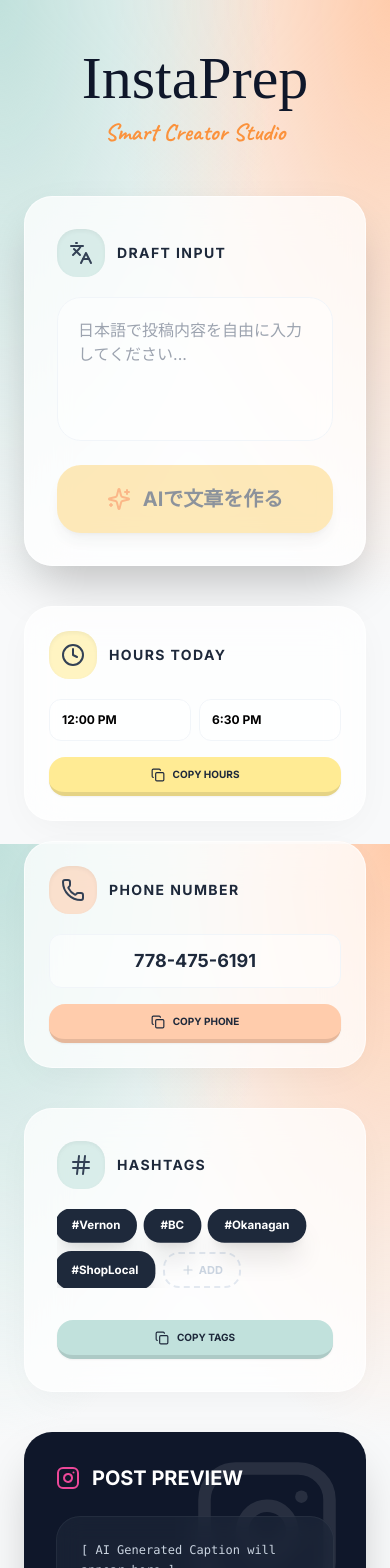
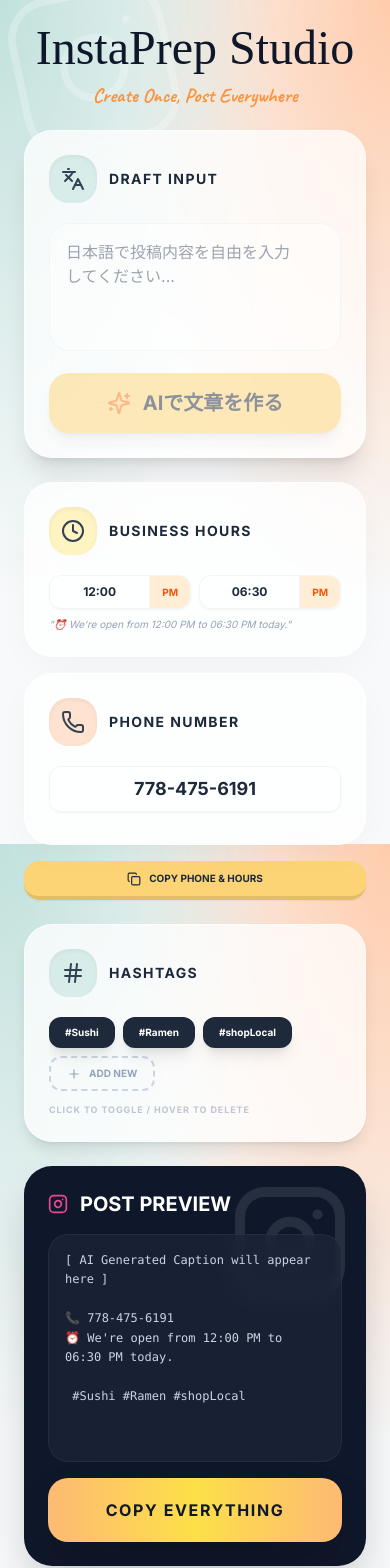
Before and after one commit to matatakicreative/InstaPrep-Studio, a React (Vite) app: page / in a window 390 px wide. Shown: the top 1568 px of the page. Built offline with nearby package versions, Linux system fonts and the light colour scheme; a web font is replaced by a local one.

Commit message:
feat: Enhance AI generation with business details
Introduces new input fields for business hours and phone number, enabling the AI to generate more contextually relevant Instagram posts. Also refactors tag management to use local storage for persistence.

```diff
--- a/index.tsx
+++ b/index.tsx
@@ -1,8 +1,9 @@
-import React, { useState, useEffect, useMemo } from 'react';
+
+import React, { useState, useEffect, useMemo, useRef } from 'react';
 import ReactDOM from 'react-dom/client';
 import {
   Languages, Clock, Phone, Hash, Sparkles, Copy, Check, Instagram,
-  Plus, Settings, AlertCircle
+  Plus, Settings, AlertCircle, X, Loader2, Trash2
 } from 'lucide-react';
 import { GoogleGenAI, Type } from "@google/genai";
 
@@ -13,7 +14,7 @@
   BUTTERSCOTCH: '#FDD475'
 };
 
-const DEFAULT_TAGS = ['Vernon', 'BC', 'Okanagan', 'ShopLocal'];
+const DEFAULT_TAGS = ['Sushi', 'Ramen', 'shopLocal'];
 
 const CopyButton = ({ text, label = "", baseColor, className = "" }) => {
   const [copied, setCopied] = useState(false);
@@ -49,11 +50,32 @@
   const [loading, setLoading] = useState(false);
   const [result, setResult] = useState(null);
   const [phone, setPhone] = useState("778-475-6191");
-  const [hours, setHours] = useState({ open: "12:00 PM", close: "6:30 PM" });
+  const [hours, setHours] = useState({
+    openTime: "12:00",
+    openPeriod: "PM",
+    closeTime: "06:30",
+    closePeriod: "PM"
+  });
   const [hasKey, setHasKey] = useState(true);
+  const [mainCopied, setMainCopied] = useState(false);
+
+  // Hashtag registration states
+  const [tagInput, setTagInput] = useState("");
+  const [isAddingTag, setIsAddingTag] = useState(false);
+  const tagInputRef = useRef(null);
+
+  const TAG_STORAGE_KEY = 'insta-tags-master-v12-stable';
+
   const [tags, setTags] = useState(() => {
-    const saved = localStorage.getItem('insta-tags-final-v2');
-    return saved ? JSON.parse(saved) : DEFAULT_TAGS.map(t => ({ id: Math.random().toString(), text: t, active: true }));
+    const saved = localStorage.getItem(TAG_STORAGE_KEY);
+    if (saved) {
+      try {
+        return JSON.parse(saved);
+      } catch (e) {
+        return DEFAULT_TAGS.map(t => ({ id: Math.random().toString(), text: t, active: true }));
+      }
+    }
+    return DEFAULT_TAGS.map(t => ({ id: Math.random().toString(), text: t, active: true }));
   });
 
   useEffect(() => {
@@ -68,7 +90,16 @@
     checkKey();
   }, []);
 
-  useEffect(() => { localStorage.setItem('insta-tags-final-v2', JSON.stringify(tags)); }, [tags]);
+  useEffect(() => {
+    localStorage.setItem(TAG_STORAGE_KEY, JSON.stringify(tags));
+  }, [tags]);
+
+  // Focus input when starting addition
+  useEffect(() => {
+    if (isAddingTag && tagInputRef.current) {
+      tagInputRef.current.focus();
+    }
+  }, [isAddingTag]);
 
   const handleOpenKey = async () => {
     if (window.aistudio) {
@@ -84,14 +115,15 @@
       const ai = new GoogleGenAI({ apiKey: process.env.API_KEY });
       const response = await ai.models.generateContent({
         model: 'gemini-3-flash-preview',
-        contents: `以下の内容で魅力的なInstagram投稿を英語で作成してください。日本語の指示は次の通り：\n${prompt}`,
+        contents: `以下の内容で魅力的なInstagram投稿を英語で作成してください。英語の本文は125文字から250文字の範囲で作成してください。また、本文の内容に合ったハッシュタグを3つ生成してください。日本語の指示は次の通り：\n${prompt}`,
         config: {
           systemInstruction: `あなたはプロフェッショナルなInstagramマーケターです。
           入力内容を元に以下のJSONを返してください。
-          1. caption: 英語の投稿本文。
+          1. caption: 英語の投稿本文。長さは必ず125文字以上、250文字以内にしてください。
           2. caption_jp: 投稿本文の丁寧な日本語訳（省略しないでください）。
           3. imagePhrase: 画像に入れる3-5単語の短いキャッチコピー（英語）。
-          4. imagePhrase_jp: そのキャッチコピーの日本語訳。`,
+          4. imagePhrase_jp: そのキャッチコピーの日本語訳。
+          5. hashtags: 内容に合ったハッシュタグを3つ生成（#は含めず単語のみ）。`,
           responseMimeType: "application/json",
           responseSchema: {
             type: Type.OBJECT,
@@ -99,9 +131,13 @@
               caption: { type: Type.STRING },
               caption_jp: { type: Type.STRING },
               imagePhrase: { type: Type.STRING },
-              imagePhrase_jp: { type: Type.STRING }
+              imagePhrase_jp: { type: Type.STRING },
+              hashtags: {
+                type: Type.ARRAY,
+                items: { type: Type.STRING }
+              }
             },
-            required: ["caption", "caption_jp", "imagePhrase", "imagePhrase_jp"]
+            required: ["caption", "caption_jp", "imagePhrase", "imagePhrase_jp", "hashtags"]
           }
         }
       });
@@ -120,21 +156,88 @@
     }
   };
 
+  const hoursSentence = useMemo(() =>
+    `⏰ We're open from ${hours.openTime} ${hours.openPeriod} to ${hours.closeTime} ${hours.closePeriod} today.`,
+    [hours]
+  );
+  const phoneText = useMemo(() => `📞 ${phone}`, [phone]);
+  const contactBlock = useMemo(() => `${phoneText}\n${hoursSentence}`, [phoneText, hoursSentence]);
+
   const finalContent = useMemo(() => {
-    const activeTagsStr = tags.filter(t => t.active).map(t => `#${t.text}`).join(' ');
-    const hoursStr = `⏰ Today: ${hours.open} - ${hours.close}`;
-    const phoneStr = `📞 ${phone}`;
+    const aiTagsStr = result?.hashtags ? result.hashtags.map(t => `#${t.trim()}`).join(' ') : "";
+    const manualTagsStr = tags.filter(t => t.active).map(t => `#${t.text}`).join(' ');
 
     let content = "";
     if (result) {
-      content += `【 ${result.imagePhrase} 】\n\n`;
+      content += `【 ${result.imagePhrase} 】\n`;
       content += `${result.caption}\n\n`;
     } else {
       content += `[ AI Generated Caption will appear here ]\n\n`;
     }
-    content += `${phoneStr}\n${hoursStr}\n\n${activeTagsStr}`;
+    content += `${phoneText}\n${hoursSentence}\n\n${aiTagsStr} ${manualTagsStr}`.trim();
     return content;
-  }, [result, phone, hours, tags]);
+  }, [result, phoneText, hoursSentence, tags]);
+
+  const handleMainCopy = () => {
+    navigator.clipboard.writeText(finalContent);
+    setMainCopied(true);
+    setTimeout(() => setMainCopied(false), 2000);
+  };
+
+  // --- REBUILT HASHTAG LOGIC (INLINE VERSION) ---
+  const confirmAddTag = () => {
+    const cleanText = tagInput.trim().replace(/^#+/, "");
+    if (cleanText === "") {
+      setIsAddingTag(false);
+      setTagInput("");
+      return;
+    }
+
+    if (tags.some(t => t.text.toLowerCase() === cleanText.toLowerCase())) {
+      alert("既に登録されています");
+      return;
+    }
+
+    const newTag = {
+      id: `tag-${Date.now()}`,
+      text: cleanText,
+      active: true
+    };
+
+    setTags(prev => [...prev, newTag]);
+    setTagInput("");
+    setIsAddingTag(false);
+  };
+
+  const handleKeyDown = (e) => {
+    if (e.key === 'Enter') confirmAddTag();
+    if (e.key === 'Escape') {
+      setTagInput("");
+      setIsAddingTag(false);
+    }
+  };
+
+  const toggleTag = (id) => {
+    setTags(prev => prev.map(t => t.id === id ? { ...t, active: !t.active } : t));
+  };
+
+  const removeTag = (e, id) => {
+    e.stopPropagation();
+    setTags(prev => prev.filter(t => t.id !== id));
+  };
+
+  const handleClearPrompt = () => {
+    setPrompt("");
+    setResult(null);
+  };
+
+  const toggleOpenPeriod = () => {
+    setHours(prev => ({ ...prev, openPeriod: prev.openPeriod === "AM" ? "PM" : "AM" }));
+  };
+
+  const toggleClosePeriod = () => {
+    setHours(prev => ({ ...prev, closePeriod: prev.closePeriod === "AM" ? "PM" : "AM" }));
+  };
 
   if (!hasKey) {
     return (
@@ -161,46 +264,70 @@
   }
 
   return (
-    <div className="max-w-xl mx-auto px-6 py-12 md:py-20">
-      <header className="text-center mb-12">
-        <h1 className="text-6xl font-londrina text-slate-900 mb-2">InstaPrep</h1>
-        <p className="font-caveat text-2xl text-orange-400">Smart Creator Studio</p>
+    <div className="max-w-xl mx-auto px-6 py-2 md:py-6">
+      <header className="relative text-center mb-6 pt-4 overflow-visible flex flex-col items-center">
+        {/* Update Logo: White watermark shifted to overlap title on the left */}
+        <div className="absolute top-[-30px] left-[-20px] sm:left-[5%] opacity-[0.25] text-white pointer-events-none transform -rotate-12 z-0">
+          <Instagram size={180} strokeWidth={1} />
+        </div>
+        <div className="relative z-10 w-full">
+          <h1 className="text-5xl sm:text-7xl font-londrina text-slate-900 mb-0 leading-[1.0] whitespace-nowrap">InstaPrep Studio</h1>
+          <p className="font-caveat text-xl sm:text-2xl text-orange-400 leading-none mt-[14px]">Create Once, Post Everywhere</p>
+        </div>
       </header>
 
-      <div className="flex flex-col gap-10">
-        <section className="card-ios p-8 shadow-2xl flex flex-col">
+      <div className="flex flex-col gap-6">
+        <section className="card-ios p-6 shadow-xl flex flex-col">
           <SectionHeader icon={Languages} title="Draft Input" color={COLORS.BABY_BLUE} />
+          <div className="relative">
             <textarea
               value={prompt}
               onChange={e => setPrompt(e.target.value)}
-            placeholder="日本語で投稿内容を自由に入力してください..."
-            className="w-full h-36 p-5 rounded-[24px] bg-white/40 border border-slate-100 outline-none focus:ring-4 focus:ring-blue-100/50 transition-all text-slate-700 font-medium text-base resize-none"
+              placeholder="日本語で投稿内容を自由を入力してください..."
+              className="w-full h-32 p-4 pr-12 rounded-[20px] bg-white/40 border border-slate-100 outline-none focus:ring-4 focus:ring-blue-100/50 transition-all text-slate-700 font-medium text-base resize-none"
             />
+            {prompt && (
+              <button
+                onClick={handleClearPrompt}
+                className="absolute top-3 right-3 p-2 rounded-full bg-slate-200/50 text-slate-500 hover:text-red-500 hover:bg-red-50 transition-all z-10"
+                title="Clear draft"
+              >
+                <Trash2 size={16} />
+              </button>
+            )}
+          </div>
           <button
             onClick={handleGenerate}
             disabled={loading || !prompt}
-            className="w-full mt-6 py-5 rounded-[24px] bg-[#FDD475] text-slate-800 font-black text-xl shadow-lg active:scale-95 disabled:opacity-50 transition-all flex items-center justify-center gap-3"
+            className={`w-full mt-4 py-4 rounded-[20px] ${loading ? 'bg-orange-100 animate-pulse' : 'bg-[#FDD475]'} text-slate-800 font-black text-xl shadow-lg active:scale-95 disabled:opacity-50 transition-all flex items-center justify-center gap-3 relative overflow-hidden`}
           >
-            {loading ? "GENERATING..." : <><Sparkles size={24} className="text-orange-500" /> AIで文章を作る</>}
+            {loading ? (
+              <><Loader2 size={24} className="animate-spin text-orange-500" /> GENERATING...</>
+            ) : (
+              <>
+                <Sparkles size={24} className="text-orange-500" />
+                {result ? "もう一度生成" : "AIで文章を作る"}
+              </>
+            )}
           </button>
         </section>
 
         {result && (
-          <div className="space-y-6 animate-in">
-            <div className="card-ios p-8 border-orange-100">
-               <span className="text-[10px] font-black text-orange-400 uppercase tracking-widest block mb-3">Image Text (Overlay)</span>
-               <p className="text-3xl font-black text-slate-800 leading-tight mb-6 italic">"{result.imagePhrase}"</p>
-               <div className="flex justify-between items-center pt-4 border-t border-slate-100/50">
+          <div className="space-y-4 animate-in">
+            <div className="card-ios p-6 border-orange-100">
+               <span className="text-[10px] font-black text-orange-400 uppercase tracking-widest block mb-2">Image Text (Overlay)</span>
+               <p className="text-2xl font-black text-slate-800 leading-tight mb-4 italic">"{result.imagePhrase}"</p>
+               <div className="flex justify-between items-center pt-3 border-t border-slate-100/50">
                   <span className="text-xs text-slate-400 italic font-medium">訳: {result.imagePhrase_jp}</span>
                   <CopyButton text={result.imagePhrase} baseColor={COLORS.PEACH} />
                </div>
             </div>
-            <div className="card-ios p-8 border-blue-100">
-               <span className="text-[10px] font-black text-blue-400 uppercase tracking-widest block mb-3">English Caption</span>
-               <p className="text-base leading-relaxed text-slate-700 font-medium mb-6 whitespace-pre-wrap">{result.caption}</p>
+            <div className="card-ios p-6 border-blue-100">
+               <span className="text-[10px] font-black text-blue-400 uppercase tracking-widest block mb-2">English Caption</span>
+               <p className="text-base leading-relaxed text-slate-700 font-medium mb-4 whitespace-pre-wrap">{result.caption}</p>
 
-               <div className="bg-slate-50/80 p-5 rounded-2xl border border-slate-100 mb-6">
-                  <span className="font-black text-[9px] text-slate-400 uppercase tracking-wider block mb-2 underline decoration-blue-200 underline-offset-4 tracking-widest">Japanese Translation:</span>
+               <div className="bg-slate-50/80 p-4 rounded-xl border border-slate-100 mb-4">
+                  <span className="font-black text-[9px] text-slate-400 uppercase tracking-wider block mb-1">Japanese Translation:</span>
                   <div className="text-sm text-slate-600 font-medium leading-relaxed whitespace-pre-wrap">
                     {result.caption_jp}
                   </div>
@@ -212,67 +339,137 @@
           </div>
         )}
 
-        <div className="grid grid-cols-1 sm:grid-cols-2 gap-5 items-stretch">
+        <div className="grid grid-cols-1 sm:grid-cols-2 gap-4 items-stretch">
           <div className="card-ios p-6 flex flex-col h-full">
             <div className="flex-grow">
-              <SectionHeader icon={Clock} title="Hours Today" color={COLORS.BUTTER} />
-              <div className="flex gap-2 mb-4">
-                 <input type="text" value={hours.open} onChange={e => setHours({...hours, open: e.target.value})} className="w-1/2 bg-white/50 p-3 rounded-xl text-xs font-bold border border-slate-100 outline-none" />
-                 <input type="text" value={hours.close} onChange={e => setHours({...hours, close: e.target.value})} className="w-1/2 bg-white/50 p-3 rounded-xl text-xs font-bold border border-slate-100 outline-none" />
+              <SectionHeader icon={Clock} title="Business Hours" color={COLORS.BUTTER} />
+              <div className="flex gap-2 mb-2">
+                 <div className="w-1/2 flex border border-slate-100 rounded-xl bg-white/50 overflow-hidden shadow-sm group">
+                   <input
+                     type="text"
+                     value={hours.openTime}
+                     onChange={e => setHours({...hours, openTime: e.target.value})}
+                     className="w-full bg-transparent p-2 text-xs font-bold text-slate-800 outline-none text-center"
+                   />
+                   <button
+                     type="button"
+                     onClick={toggleOpenPeriod}
+                     className={`px-3 transition-all font-black text-[10px] border-l border-slate-100 ${hours.openPeriod === 'AM' ? 'bg-blue-100 text-blue-600' : 'bg-orange-100 text-orange-600'}`}
+                   >
+                     {hours.openPeriod}
+                   </button>
+                 </div>
+                 <div className="w-1/2 flex border border-slate-100 rounded-xl bg-white/50 overflow-hidden shadow-sm group">
+                   <input
+                     type="text"
+                     value={hours.closeTime}
+                     onChange={e => setHours({...hours, closeTime: e.target.value})}
+                     className="w-full bg-transparent p-2 text-xs font-bold text-slate-800 outline-none text-center"
+                   />
+                   <button
+                     type="button"
+                     onClick={toggleClosePeriod}
+                     className={`px-3 transition-all font-black text-[10px] border-l border-slate-100 ${hours.closePeriod === 'AM' ? 'bg-blue-100 text-blue-600' : 'bg-orange-100 text-orange-600'}`}
+                   >
+                     {hours.closePeriod}
+                   </button>
                  </div>
               </div>
-            <div className="mt-auto">
-               <CopyButton text={`Today: ${hours.open} - ${hours.close}`} baseColor={COLORS.BUTTER} label="COPY HOURS" className="w-full" />
+              <p className="text-[10px] text-slate-400 font-medium italic mt-2">"{hoursSentence}"</p>
             </div>
           </div>
 
           <div className="card-ios p-6 flex flex-col h-full">
             <div className="flex-grow">
               <SectionHeader icon={Phone} title="Phone Number" color={COLORS.PEACH} />
-              <div className="mb-4">
-                <input type="text" value={phone} onChange={e => setPhone(e.target.value)} className="w-full bg-white/50 p-3 rounded-xl text-lg font-black text-slate-800 border border-slate-100 text-center outline-none" />
+              <div className="mb-2">
+                <input type="text" value={phone} onChange={e => setPhone(e.target.value)} className="w-full bg-white/50 p-2 rounded-xl text-lg font-black text-slate-800 border border-slate-100 text-center outline-none shadow-sm" />
               </div>
-            </div>
-            <div className="mt-auto">
-              <CopyButton text={phone} baseColor={COLORS.PEACH} label="COPY PHONE" className="w-full" />
             </div>
           </div>
         </div>
 
-        <section className="card-ios p-8">
+        <div className="flex justify-center -mt-2">
+           <CopyButton text={contactBlock} baseColor={COLORS.BUTTERSCOTCH} label="COPY PHONE & HOURS" className="w-full sm:w-auto" />
+        </div>
+
+        {/* REBUILT HASHTAG SECTION */}
+        <section className="card-ios p-6 shadow-lg">
           <SectionHeader icon={Hash} title="Hashtags" color={COLORS.BABY_BLUE} />
-          <div className="flex flex-wrap gap-2.5 mb-8 max-h-48 overflow-y-auto no-scrollbar">
+          <div className="flex flex-wrap gap-2 mb-2 max-h-48 overflow-y-auto no-scrollbar">
             {tags.map(t => (
-              <button key={t.id} onClick={() => setTags(tags.map(tag => tag.id === t.id ? {...tag, active: !tag.active} : tag))}
-                className={`px-4 py-2 rounded-2xl text-[11px] font-black transition-all ${t.active ? 'bg-slate-800 text-white shadow-xl scale-105' : 'bg-white text-slate-400 border border-slate-100'}`}>
+              <div key={t.id} className="relative group">
+                <button
+                  onClick={() => toggleTag(t.id)}
+                  className={`px-4 py-2 rounded-xl text-[10px] font-black transition-all ${t.active ? 'bg-slate-800 text-white shadow-lg' : 'bg-white/40 text-slate-400 border border-slate-100'}`}
+                >
                   #{t.text}
                 </button>
-            ))}
-            <button onClick={() => {const text = prompt("新規タグ名:"); if(text) setTags([...tags, {id: Math.random().toString(), text, active: true}])}}
-              className="px-4 py-2 rounded-2xl border-2 border-dashed border-slate-200 text-slate-300 font-bold text-[11px] flex items-center gap-1">
-              <Plus size={14} /> ADD
+                <button
+                  type="button"
+                  onClick={(e) => removeTag(e, t.id)}
+                  className="absolute -top-1.5 -right-1.5 w-5 h-5 bg-red-500 text-white rounded-full flex items-center justify-center opacity-0 group-hover:opacity-100 transition-all z-10 shadow-md scale-75 group-hover:scale-100"
+                >
+                  <X size={10} strokeWidth={4} />
                 </button>
               </div>
-          <CopyButton text={tags.filter(t => t.active).map(t => `#${t.text}`).join(' ')} baseColor={COLORS.BABY_BLUE} label="COPY TAGS" className="w-full" />
+            ))}
+
+            {isAddingTag ? (
+              <div className="flex items-center gap-1 animate-in zoom-in-95 duration-200">
+                <input
+                  ref={tagInputRef}
+                  type="text"
+                  value={tagInput}
+                  onChange={e => setTagInput(e.target.value)}
+                  onKeyDown={handleKeyDown}
+                  onBlur={confirmAddTag}
+                  placeholder="tag..."
+                  className="px-3 py-1.5 rounded-xl border-2 border-slate-800 bg-white text-slate-800 font-black text-[10px] outline-none w-24"
+                />
+                <button onClick={confirmAddTag} className="p-1.5 bg-slate-800 text-white rounded-lg"><Check size={12} /></button>
+              </div>
+            ) : (
+              <button
+                type="button"
+                onClick={() => setIsAddingTag(true)}
+                className="px-4 py-2 rounded-xl border-2 border-dashed border-slate-300 text-slate-400 font-black text-[10px] flex items-center gap-2 hover:border-slate-800 hover:text-slate-800 hover:bg-white/50 transition-all active:scale-95"
+              >
+                <Plus size={14} /> ADD NEW
+              </button>
+            )}
+          </div>
+          <p className="text-[9px] text-slate-400 font-bold uppercase tracking-widest mt-3 opacity-60">Click to Toggle / Hover to Delete</p>
         </section>
 
-        <section className="card-ios p-8 bg-slate-900 text-white border-none shadow-2xl relative overflow-hidden flex flex-col min-h-[450px]">
-          <div className="absolute top-0 right-0 p-6 opacity-10 pointer-events-none"><Instagram size={150} /></div>
-          <h2 className="text-xl font-black flex items-center gap-3 mb-6 relative z-10"><Instagram size={24} className="text-pink-500" /> POST PREVIEW</h2>
-          <div className="flex-grow bg-slate-800/60 backdrop-blur-md rounded-[24px] p-6 text-[12px] font-mono leading-relaxed text-slate-300 mb-8 border border-white/5 relative z-10 whitespace-pre-wrap overflow-y-auto max-h-[400px]">
+        <section className="card-ios p-6 bg-slate-900 text-white border-none shadow-2xl relative overflow-hidden flex flex-col min-h-[400px]">
+          <div className="absolute top-0 right-0 p-4 opacity-10 pointer-events-none"><Instagram size={120} /></div>
+          <h2 className="text-xl font-black flex items-center gap-3 mb-4 relative z-10"><Instagram size={20} className="text-pink-500" /> POST PREVIEW</h2>
+          <div className="flex-grow bg-slate-800/60 backdrop-blur-md rounded-[20px] p-4 text-[12px] font-mono leading-relaxed text-slate-300 mb-4 border border-white/5 relative z-10 whitespace-pre-wrap overflow-y-auto max-h-[350px]">
             {finalContent}
           </div>
           <button
-            onClick={() => {navigator.clipboard.writeText(finalContent); alert("コピーしました！")}}
-            className="w-full py-6 rounded-[24px] bg-gradient-to-r from-orange-300 via-yellow-300 to-orange-300 text-slate-900 font-black text-base uppercase tracking-widest shadow-2xl active:scale-95 transition-transform relative z-10"
+            onClick={handleMainCopy}
+            style={{ backgroundColor: mainCopied ? '#10b981' : undefined }}
+            className={`w-full py-5 rounded-[20px] ${mainCopied ? '' : 'bg-gradient-to-r from-orange-300 via-yellow-300 to-orange-300'} text-slate-900 font-black text-base uppercase tracking-widest shadow-2xl active:scale-95 transition-all relative z-10 flex items-center justify-center gap-2`}
           >
-            Copy Everything
+            {mainCopied ? <><Check size={20}/> COPIED!</> : "Copy Everything"}
           </button>
         </section>
       </div>
 
-      <footer className="mt-24 text-center">
-        <p className="opacity-20 text-[10px] font-black uppercase tracking-[0.4em]">© 2025 InstaPrep Studio • Vernorn BC</p>
+      <footer className="mt-4 text-center pb-8 border-t border-slate-200/50 pt-6">
+        <div className="flex flex-col gap-1">
+          <a
+            href="https://www.instagram.com/matataki.creative/"
+            target="_blank"
+            rel="noopener noreferrer"
+            className="text-[11px] font-black text-orange-500 uppercase tracking-[0.2em] hover:text-orange-600 transition-colors"
+          >
+            Built by @matataki.creative
+          </a>
+          <p className="opacity-40 text-[9px] font-bold uppercase tracking-[0.1em]">©️Sakura saku enterprise LTD.</p>
+        </div>
       </footer>
     </div>
   );
```
Lines whose indentation alone changed are shown as unchanged.
